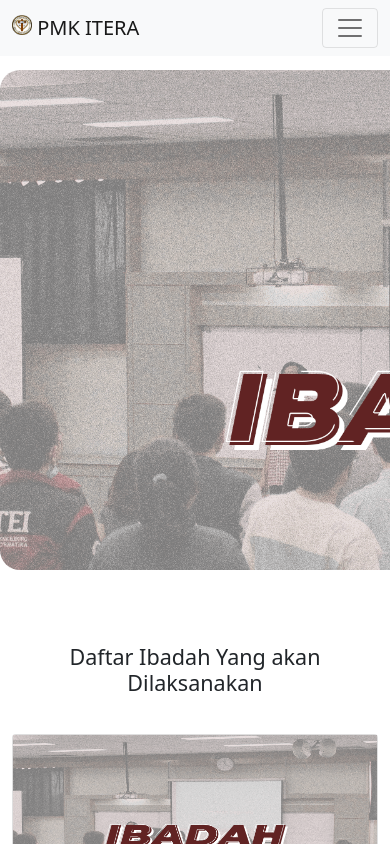
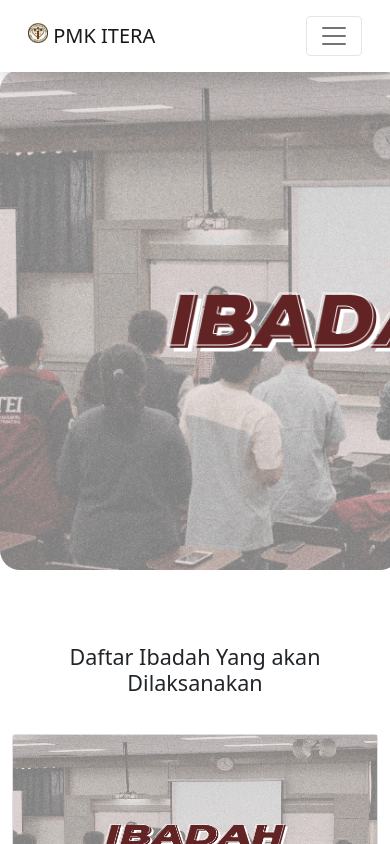
Before and after one commit to siburianbasrunki/PMKWEB, a Next.js app: page /info in a window 390 px wide. Shown: the top 844 px of the page. Built offline with nearby package versions, Linux system fonts and the light colour scheme.

Commit message:
halaman info

```diff
--- a/components/navbar.js
+++ b/components/navbar.js
@@ -4,7 +4,7 @@ import Link from "next/link";
 import Image from "next/image"
 export default function Navigation() {
   return (
-    <Navbar bg="light" expand="lg" fixed="top" className={style["nav"]}  >
+    <Navbar bg="light" expand="lg" fixed="top" className={style["nav"]} className="shadow p-3 mb-5 bg-body" >
         <Container fluid>
         <Navbar.Brand href="/">
             <Image
@@ -33,8 +33,8 @@ export default function Navigation() {
 
               <Nav.Link className={style['link']}><Link href="/pengurus" ><a>Pengurus</a></Link></Nav.Link>
               <NavDropdown title="Info Pmk Itera" id="navbarScrollingDropdown">
-                <NavDropdown.Item className={style['link']}><Link href="/info/#ibadah" ><a>Jadwal Ibadah</a></Link></NavDropdown.Item>
-                <NavDropdown.Item className={style['link']} ><Link href="/info/#event"><a>Event</a></Link></NavDropdown.Item>
+                <NavDropdown.Item className={style['link']}><Link href="/info#ibadah" ><a>Jadwal Ibadah</a></Link></NavDropdown.Item>
+                <NavDropdown.Item className={style['link']} ><Link href="/info#event"><a>Event</a></Link></NavDropdown.Item>
 
               </NavDropdown>
               <NavDropdown title="Layanan" id="navbarScrollingDrodown">
--- a/styles/Home.module.css
+++ b/styles/Home.module.css
@@ -23,7 +23,12 @@
   background-size: cover;
   background-repeat: no-repeat;
 }
-
+@media screen and (max-width : 600px) {
+  .info-bg {
+    width: 400px;
+    height: 500px;
+  }
+}
 .card {
   margin-top: 30px;
   border-radius :20px;
```
